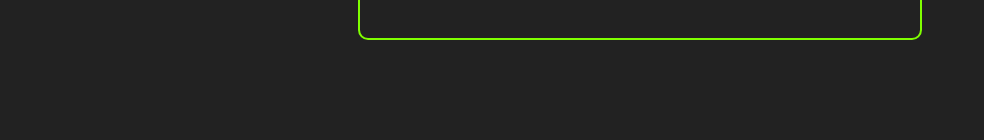
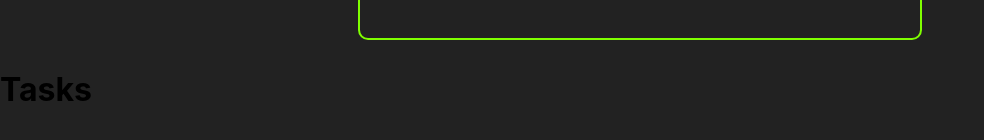
Before and after one commit to Casanovajr/Task, a React (Create React App) app: page / in a window 1280 px wide. Shown: the part 354-494 px from the top of the page, without its empty margins (0-984 px from the left). Built offline with nearby package versions, Linux system fonts and the light colour scheme.

Commit message:
update: update tasks

```diff
--- a/src/App.js
+++ b/src/App.js
@@ -9,6 +9,11 @@ const App = () => {
     {
       id: "1",
       title: "Estudar Programção",
+      completed: false,
+    },
+    {
+      id: "2",
+      title: "Lutar Jiu-Jitsu",
       completed: true,
     },
   ]);
@@ -16,6 +21,7 @@ const App = () => {
   return (
     <>
       <div className="container"></div>
+      <Tasks tasks={tasks} />
     </>
   );
 };
--- a/src/components/Tasks.js
+++ b/src/components/Tasks.js
@@ -1,6 +1,7 @@
 import React from "react";
 
-const Tasks = () => {
+const Tasks = ({ tasks }) => {
+  console.log(tasks);
   return <h1>Tasks</h1>;
 };
 
```
